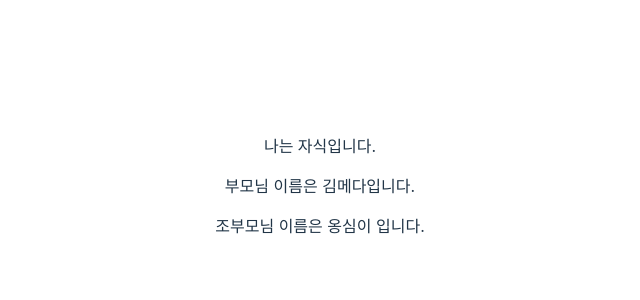
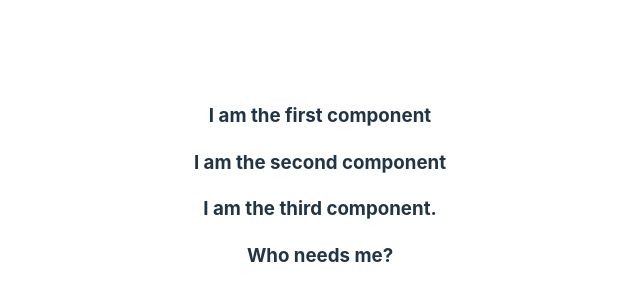
Before and after one commit to jee-in/react-project, a React (Vite) app in the folder react-project/: page / in a window 1280 px wide. Shown: the part 214-514 px from the top of the page, without its empty margins (320-960 px from the left). Built offline with nearby package versions, Linux system fonts and the light colour scheme.

Commit message:
feat: example of prop driling

```diff
--- a/react-project/src/App.jsx
+++ b/react-project/src/App.jsx
@@ -14,37 +14,52 @@
 import viteLogo from '/vite.svg'
 import './App.css'                            // CSS 파일
 
-// 자식 컴포넌트
-function Child(props) {
-  console.log(props);                         // 이게 바로 props다.
+// prop driling의 예시
+// 부모에서 자식의 자식의 자식으로 데이터를 전달하기 위해 3번이나 데이터를 내려주고 있따.
+// props가 아래로 뚫고 내려간다고 하여 이러한 상황을 prop drilling이라고 한다.
+// 이와 같은 패턴은 피해야 한다. 이를 피하기 위해 나중에 'Redux'와 같은 데이터 상태관리 툴을 배우게 된다.
+function App() {
+  /* <---- 컴포넌트 안 ----> */
+  const [count, setCount] = useState(0)
+
+  return (
+    <div className="App">
+      <FirstComponent content="Who needs me?" />
+    </div>
+  );
+}
+
+function FirstComponent({ content }) {
   return (
     <div>
-      <p>나는 자식입니다.</p>
-      <p>부모님 이름은 { props.parentName }입니다.</p>
-      <p>조부모님 이름은 {props.grandParentName} 입니다.</p>
+      {/* <h1>{ content }</h1> */}
+      <h3>I am the first component</h3>
+      <SecondComponent content={content} />
+    </div>
+  );
+}
+
+function SecondComponent({ content }) {
+  return (
+    <div>
+      <h3>I am the second component</h3>
+      <ThirdComponent content={content}/>
+    </div>
+  );
+}
+
+function ThirdComponent({ content }) {
+  return (
+    <div>
+      <h3>I am the third component.</h3>
+      <ComponentNeedingProps content={content}/>
     </div>
   )
 }
 
-// 부모 컴포넌트
-function Parent(props) {
-  const name = "김메다";
-  console.log(props);
-  return <Child parentName={name} grandParentName={props.grandParentName} />;           // props로 name을 전달함
-}
-
-// 할아버지 컴포넌트
-function GrandParent() {
-  const name = "옹심이";
-  return <Parent grandParentName={name}/>
-}
-
-function App() {
-  /* <---- 컴포넌트 안 ----> */
-  const [count, setCount] = useState(0)
-
-  // 자식 컴포넌트를 App Component에서 마치 HTML 태그를 쓰듯이 넣기
-  return <GrandParent />;
+// props 객체를 구조 분해하여 content 속성만 가져옴
+function ComponentNeedingProps({ content }) {
+  return <h3>{ content }</h3>;
 }
 
 // 컴포넌트 밖: 내가 만든 컴포넌트를 밖으로 내보내기 = 렌더링
```
